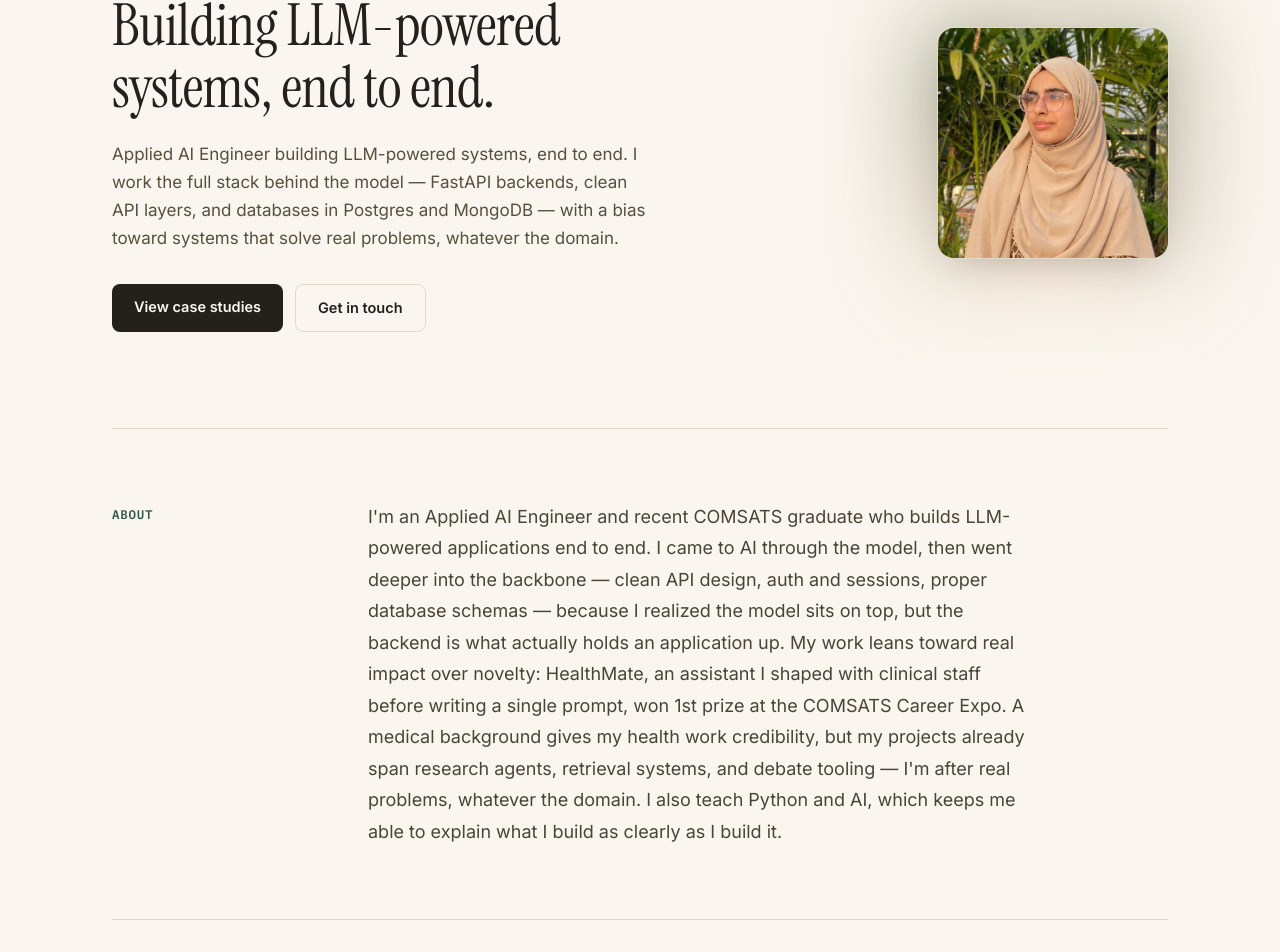
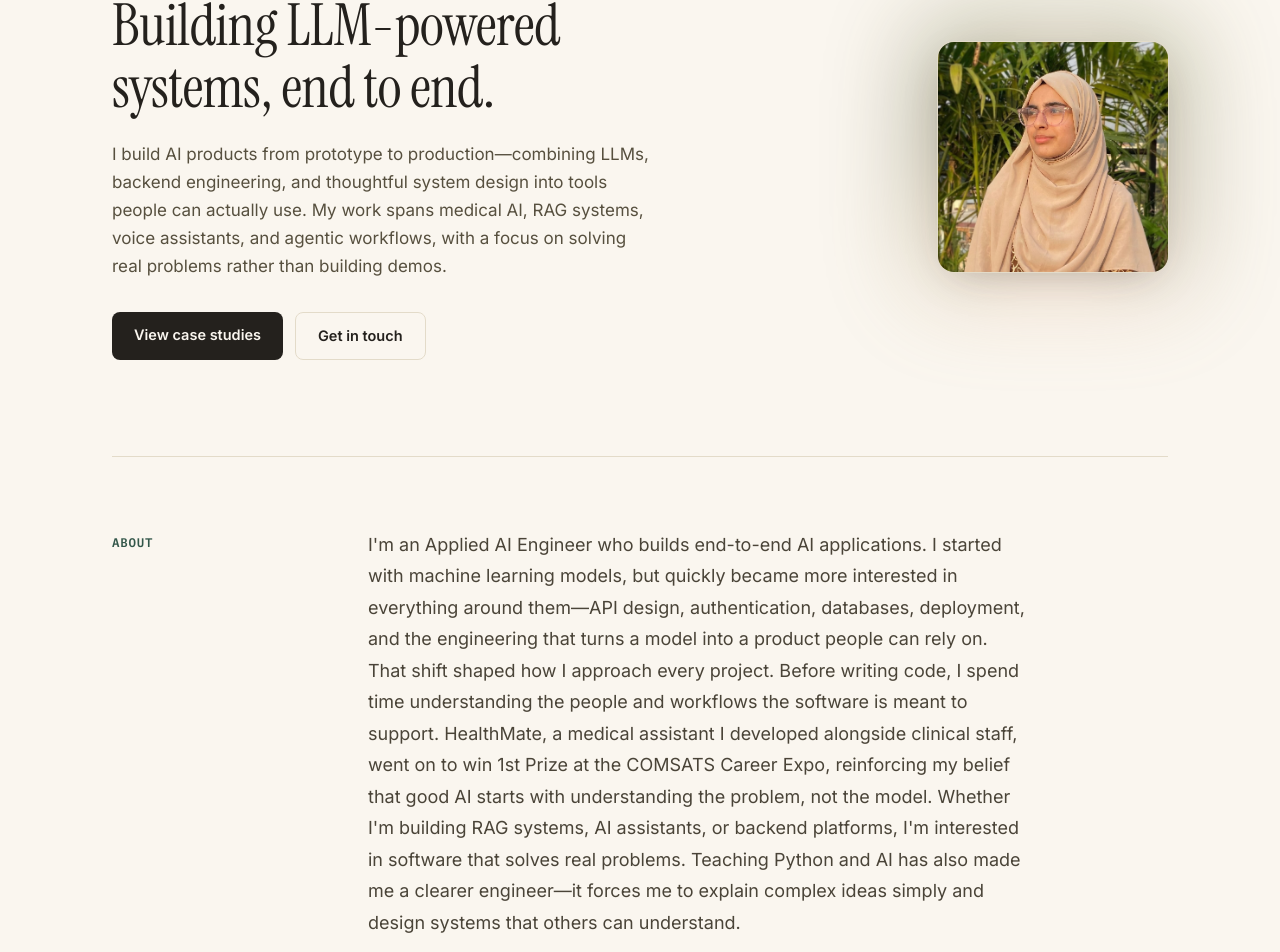
Before and after one commit to missLaiba22/Portfolio, a React (Vite) app: page / in a window 1280 px wide. Shown: the part 214-1166 px from the top of the page. Built offline with nearby package versions, Linux system fonts and the light colour scheme.

Commit message:
about updated

```diff
--- a/src/data/content.js
+++ b/src/data/content.js
@@ -21,11 +21,10 @@ export const profile = {
 
   // LOCKED — hero subline.
   subline:
-    'Applied AI Engineer building LLM-powered systems, end to end. I work the full stack behind the model — FastAPI backends, clean API layers, and databases in Postgres and MongoDB — with a bias toward systems that solve real problems, whatever the domain.',
-
+    'I build AI products from prototype to production—combining LLMs, backend engineering, and thoughtful system design into tools people can actually use. My work spans medical AI, RAG systems, voice assistants, and agentic workflows, with a focus on solving real problems rather than building demos.',
   // LOCKED — About paragraph.
   about:
-    "I'm an Applied AI Engineer and recent COMSATS graduate who builds LLM-powered applications end to end. I came to AI through the model, then went deeper into the backbone — clean API design, auth and sessions, proper database schemas — because I realized the model sits on top, but the backend is what actually holds an application up. My work leans toward real impact over novelty: HealthMate, an assistant I shaped with clinical staff before writing a single prompt, won 1st prize at the COMSATS Career Expo. A medical background gives my health work credibility, but my projects already span research agents, retrieval systems, and debate tooling — I'm after real problems, whatever the domain. I also teach Python and AI, which keeps me able to explain what I build as clearly as I build it.",
+    "I'm an Applied AI Engineer who builds end-to-end AI applications. I started with machine learning models, but quickly became more interested in everything around them—API design, authentication, databases, deployment, and the engineering that turns a model into a product people can rely on. That shift shaped how I approach every project. Before writing code, I spend time understanding the people and workflows the software is meant to support. HealthMate, a medical assistant I developed alongside clinical staff, went on to win 1st Prize at the COMSATS Career Expo, reinforcing my belief that good AI starts with understanding the problem, not the model. Whether I'm building RAG systems, AI assistants, or backend platforms, I'm interested in software that solves real problems. Teaching Python and AI has also made me a clearer engineer—it forces me to explain complex ideas simply and design systems that others can understand.",
 
   location: 'Islamabad, Pakistan',
   portfolioUrl: 'https://portfolio-laibaidrees.vercel.app/',
```
